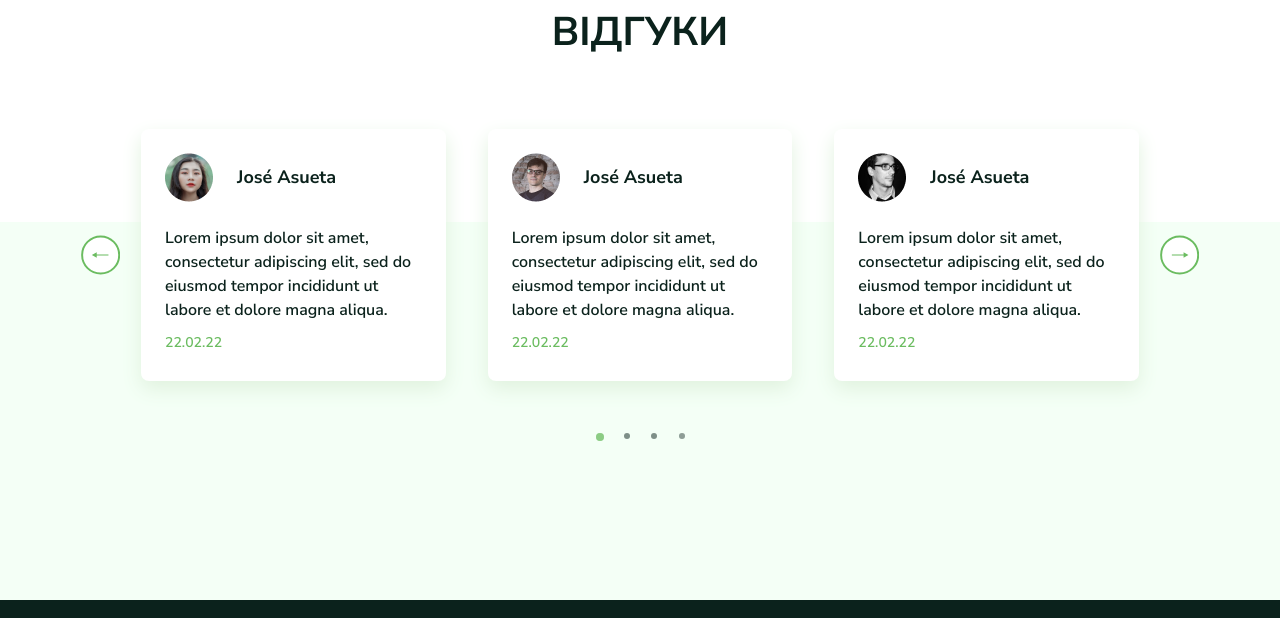
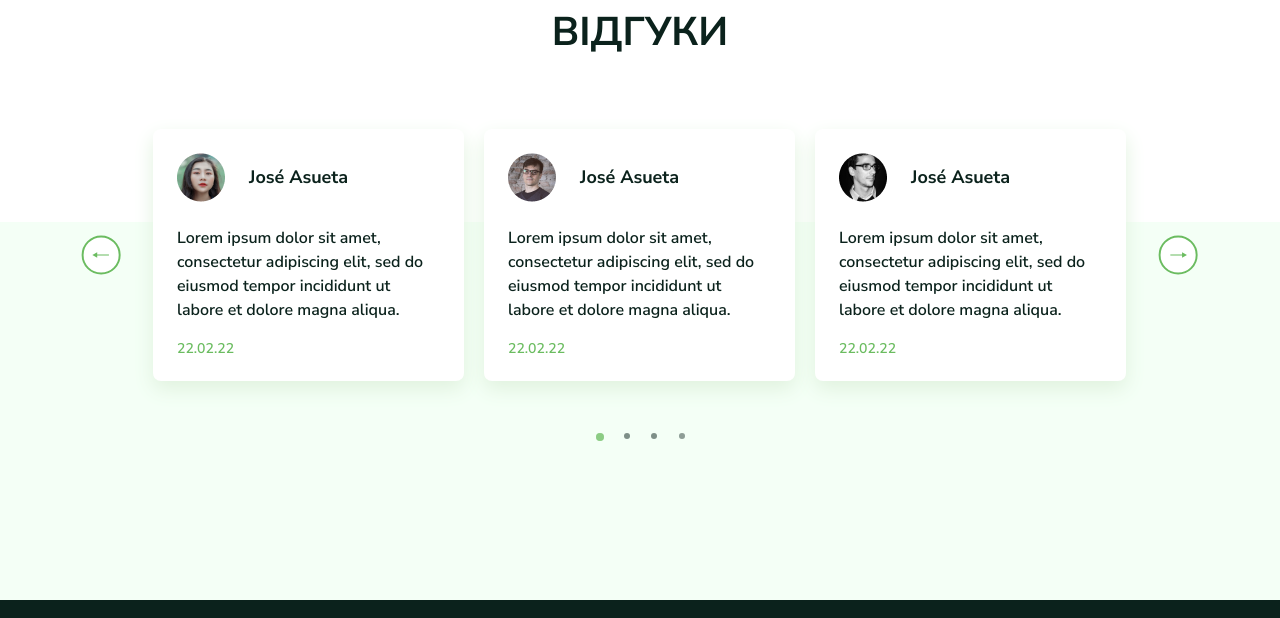
Before and after one commit to dimaparfenyk/vixon-school, a plain HTML site: page index.html in a window 1280 px wide. Shown: the part 3180-3798 px from the top of the page. Drawn offline with nearby package versions, Linux system fonts and the light colour scheme.

```diff
--- a/css/styles.css
+++ b/css/styles.css
@@ -767,9 +767,9 @@ background-image: url('../images/Sertificats/bg-img.png');
 .sertificats-box_item{
     border-radius: 8px;
 }
-.sertificats-box_item:hover{
+/* .sertificats-box_item:hover{
 border: 2px solid var(--active-component-color);
-}
+} */
 
 .sertificats img{
     margin-bottom: -5px;
@@ -817,7 +817,11 @@ border: 2px solid var(--active-component-color);
         height: 291px;
     }
 }
-
+.review-container{
+    display: flex;
+    margin-right: 32px;
+    margin-left: 32px;
+}
 .review-card:nth-child(n+3) {
     display: none;
 }
@@ -829,8 +833,6 @@ border: 2px solid var(--active-component-color);
 
 .review-card{
     padding: 8px;
-    margin-right: 5px;
-    margin-left: 5px;
     width: 210px;
 
     display: flex;
@@ -844,24 +846,28 @@ border: 2px solid var(--active-component-color);
 .review-card {
     width: 311px;
     height: 252px;
-    margin-right: 10px;
-    margin-left: 10px;
 }
 }
 @media screen and (min-width:1280px) {
     .review-card {
         padding: 24px;
-        margin-right: 21px;
-            margin-left: 21px;
     }
+}
+.review-card+.review-card{
+    margin-left: 20px;
 }
 
 .user {
     margin-bottom: 10px;
 }
-@media screen and(min-width:991px) {
+@media screen and (min-width:991px) {
 .user {
         margin-bottom: 24px;
+    }
+}
+@media screen and (min-width:1280px) {
+    .user {
+        margin-bottom: 16px;
     }
 }
 
@@ -905,7 +911,6 @@ margin-right: 24px;
 margin-bottom: 16px
 }
 }
-
 
 .review-date{
     font-weight: 400;
--- a/index.html
+++ b/index.html
@@ -269,6 +269,7 @@
         <svg class="icon-review " width="40" height="40">
             <use href="./images/Review/icon.svg#icon-left-arr"></use>
         </svg>
+        <div class="review-container">
         <div class="review-card">
             <div class="user">
                 <div class="reviewer-avatar">
@@ -307,6 +308,7 @@
                 </p>
             </div>
                 <p class="review-date">22.02.22</p>
+        </div>
         </div>
             <svg class="icon-review" width="40" height="40">
                 <use href="./images/Review/icon.svg#icon-right-arr" ></use>
```
